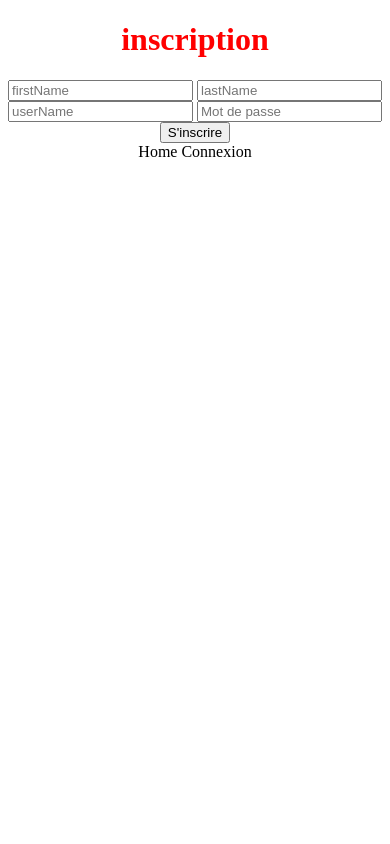
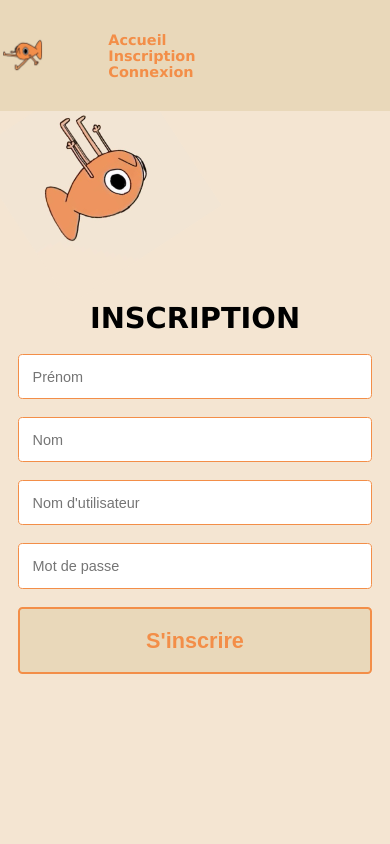
Before and after one commit to louisejanuel/workshop_web, a Flask app: page /register in a window 390 px wide. Run offline with Flask 3, Linux system fonts and the light colour scheme.

Commit message:
tout le front (html + css + js) - le poisson steve

```diff
--- /dev/null
+++ b/static/anim.js
@@ -0,0 +1,30 @@
+const bg = document.getElementById('background');
+
+// Position initiale aléatoire
+let x = Math.random() * window.innerWidth;
+let y = Math.random() * window.innerHeight;
+let angle = 0;
+
+// Vitesse de déplacement aléatoire
+let speedX = (Math.random() - 0.5) * 10; // entre -2 et 2 px/frame
+let speedY = (Math.random() - 0.5) * 10;
+let rotationSpeed = (Math.random() - 0.5) * 4; // entre -1 et 1 deg/frame
+
+function animate() {
+    // Met à jour position
+    x += speedX;
+    y += speedY;
+    angle += rotationSpeed;
+
+    // Rebonds sur les bords
+    if (x < 0 || x > window.innerWidth) speedX *= -1;
+    if (y < 0 || y > window.innerHeight) speedY *= -1;
+
+    // Applique les styles
+    bg.style.transform = `translate(${x}px, ${y}px) rotate(${angle}deg)`;
+
+    requestAnimationFrame(animate);
+}
+
+// Démarre l'animation quand la page est prête
+window.onload = animate;
--- a/static/style.css
+++ b/static/style.css
@@ -1,14 +1,147 @@
-html {
-    color: red;
-    text-align: center;
-    margin: auto;
+html, body {
+    height: 100%;
+    margin: 0;
+    padding: 0;
+    zoom: 95%
 }
 
-a {
-    color: black;
-    text-decoration: none;
+body {
+    display: flex;
+    flex-direction: column;
+    align-items: center; /* centre les enfants horizontalement */
+    justify-content: flex-start; /* on garde les éléments en haut par défaut */
+    background-color: #f4e5d2;
+    font-family: 'Lucida Sans', sans-serif;
+}
+
+header {
+    width: 100%;
+    background-color: #e9d8ba;
+    padding: 20px 15px;
+    display: flex;
+    justify-content: space-around;
+    align-items: center;
+}
+
+main {
+    flex: 1; /* prend le reste de la page */
+    display: flex;
+    flex-direction: column;
+    align-items: center;
+    justify-content: center; /* centre verticalement dans main */
+    width: 100%;
+    max-width: 800px;
+    padding: 20px;
+    box-sizing: border-box;
+    margin: 30px auto;
+}
+
+form {
+    display: flex;
+    flex-direction: column;
+    gap: 20px;
+    width: 100%;
+    max-width: 400px;
+}
+
+input {
+    padding: 15px;
+    font-size: 16px;
+    border: 2px solid #f38e48;
+    border-radius: 5px;
 }
 
 a:hover{
     text-decoration: underline;
 }
+
+main{
+    margin: 0 15%;
+}
+
+header {
+    background-color: #e9d8ba;
+    padding: 20px 15px;
+    display: flex;
+    justify-content: space-around;
+}
+
+.lien {
+    color: #f38e48;
+    padding: 15px 0;
+}
+
+.lien a {
+    margin: 0 70px;
+    text-decoration: none;
+    color: #f38e48;
+    font-weight: bold;
+    transition: color 0.2s;
+}
+
+.lien a:visited,
+footer a {
+    color: #f38e48;
+}
+
+.lien a:hover {
+    color: lightgrey;
+    text-decoration: none;
+}
+
+img {
+    width: 50px;
+    height: auto;
+}
+
+.button {
+    width: 300px;
+    height: 98px;
+    padding: 16px;
+    border: 3px solid #f38e48;
+    border-radius: 5px;
+    background-color:#e9d8ba;
+    color: #f38e48;
+    font-size: 24px;
+    font-weight: 700;
+    line-height: 30px;
+    margin: 60px auto;
+    transition: background-color 0.2s, color 0.2s;
+}
+
+button:hover {
+    cursor: pointer;
+    background-color: #f38e48;
+    color: #e9d8ba;
+}
+
+.bouton2 {
+    width: 100%;
+    padding: 20px;
+    border: 3px solid #f38e48;
+    border-radius: 5px;
+    background-color: #e9d8ba;
+    color: #f38e48;
+    font-size: 24px;
+    font-weight: 700;
+    line-height: 30px;
+    transition: background-color 0.2s, color 0.2s;
+}
+
+.bouton2:hover {
+    cursor: pointer;
+    background-color: #f38e48;
+    color: #e9d8ba;
+}
+
+#background {
+    position: fixed;
+    top: 0;
+    left: 0;
+    width: 200px;
+    height: 200px;
+    background-image: url('../static/orange.jpg');
+    background-size: cover;
+    pointer-events: none;
+    z-index: -1;
+}
--- a/templates/register.html
+++ b/templates/register.html
@@ -5,21 +5,30 @@
     <meta charset="UTF-8" />
     <title>Uning uningan</title>
     <link rel="stylesheet" href="static/style.css">
+    <script src="{{ url_for('static', filename='anim.js') }}" defer></script>
 </head>
 
 <body>
-    <h1>inscription</h1>
+    <div id="background"></div>
+    <header>
+        <div> <img src="../static/steve.jpg" alt="logo imac" href="#" /> </div>
+        <div class="lien">
+            <a href="/">Accueil</a>
+            <a href="#">Inscription</a>
+            <a href="/login">Connexion</a>
+        </div>
+    </header>
 
-    <form method="post">
-        <input type="firstName" name="firstName" placeholder="firstName" required>
-        <input type="lastName" name="lastName" placeholder="lastName" required>
-        <input type="userName" name="userName" placeholder="userName" required>
-        <input type="password" name="password" placeholder="Mot de passe" required>
-        <button type="submit">S'inscrire</button>
-    </form>
-
-    <a href="/">Home</a>
-    <a href="/login">Connexion</a>
+    <main>
+        <h1>INSCRIPTION</h1>
+        <form method="post">
+            <input type="firstName" name="firstName" placeholder="Prénom" required>
+            <input type="lastName" name="lastName" placeholder="Nom" required>
+            <input type="userName" name="userName" placeholder="Nom d'utilisateur" required>
+            <input type="password" name="password" placeholder="Mot de passe" required>
+            <button class="bouton2" type="submit">S'inscrire</button>
+        </form>
+    </main>
 </body>
 
 </html>
```
Also changed, not shown: templates/index.html (+20 -4 lines), templates/login.html (+18 -10 lines), static/chat.jpg (added), static/orange.jpg (added), static/steve.jpg (added), 1 other file.
